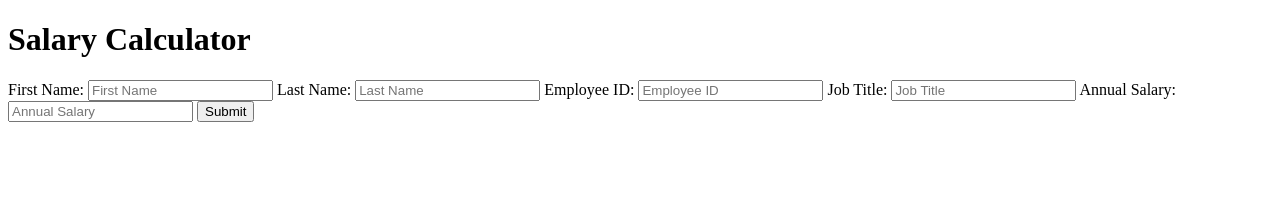
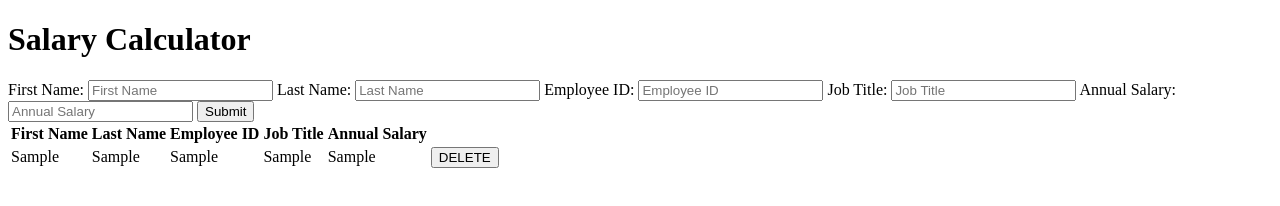
Before and after one commit to travisflak/jquery-salary-calculator, a plain HTML site: page index.html in a window 1280 px wide. Both pictures are taken after typing "Sample", "Sample", "Sample", "Sample", "Sample" into the empty fields and a click on the button "Submit". Drawn offline with Linux system fonts and the light colour scheme.

Commit message:
added buttonClicked to submitForm function and anded an empty operator to buttonClicked function

```diff
--- a/index.html
+++ b/index.html
@@ -28,7 +28,16 @@
             <input id="annualSalary"type="text" placeholder="Annual Salary"/>
             <button id="submitForm">Submit</button>
         </div>
-
+        <table>
+            <thead>
+                <th>First Name</th>
+                <th>Last Name</th>
+                <th>Employee ID</th>
+                <th>Job Title</th>
+                <th>Annual Salary</th>
+            </thead>
+            <tbody id=nameInput></tbody>
+        </table>
     </main>
 </body>
 </html>
--- a/scripts.js
+++ b/scripts.js
@@ -1,5 +1,5 @@
 console.log("hello from js");
-let formInfo = ["First Name", "Last Name", "ID", "Title", "Annual Salary"];
+// let formInfo = ["First Name", "Last Name", "ID", "Title", "Annual Salary"];
 
 let empInfo = [];
 
@@ -7,13 +7,13 @@ let empInfo = [];
 $(document).ready(onReady);
 
 function onReady(){
-    $('#Submit').on('click', buttonClicked); // event listener
     $('#submitForm').on('click', submitForm); // event listener
 
+
     //descendant selector with future descendants
-    $('#formInformation').on('click', '.submitBtn', deleteFunc); // event listener
+    // $('#formInformation').on('click', '.submitBtn', deleteFunc); // event listener
 
-    $('#formInformation').on('click', '.changeColor', changeColor); // event listener
+    // $('#formInformation').on('click', '.changeColor', changeColor); // event listener
 
 }
 
@@ -34,6 +34,7 @@ function submitForm(){
 
     //create a 1 time use object with the values from the inputs firstName and lastName
     let newEmpInfo = {
+
         firstNameKey: firstName,
         lastNameKey: lastName,
         empIDKey: empID,
@@ -50,9 +51,7 @@ function submitForm(){
     $('#jobTitle').val('');
     $('#annualSalary').val('');
 
-
-
-
+    buttonClicked();
 }
 
 
@@ -63,22 +62,31 @@ function deleteFunc(){
 }
 
 function buttonClicked(){
-    let ulFormInfo = $("#formInformation");
-
-    for(let i=0; i < formInfo.length; i++){
+    let ulFormInfo = $("#nameInput");
+    $('#nameInput').empty();
+    for(let i=0; i < empInfo.length; i++){
         ulFormInfo.append(`
-            <li> ${formInfo[i]}
-                <button class="submitBtn">DELETE</button>
-                <button class="changeColor">Change Color</button>
-            </li>`
-        );
+            <tr>
+                <td>${empInfo[i].firstNameKey}</td>
+                <td>${empInfo[i].lastNameKey}</td>
+                <td>${empInfo[i].empIDKey}</td>
+                <td>${empInfo[i].jobTitleKey}</td>
+                <td>${empInfo[i].annualSalaryKey}</td>
+                <td><button class="deleteBtn">DELETE</button></td>
+            </tr>
+        `)
     }
 }
 
-function changeColor(){
-    $(this).parent().toggleClass('pinkColor');
+// calculate monthly costs and append this to the to DOM
+function calculateTable(){
 
 }
 
+// function changeColor(){
+//     $(this).parent().toggleClass('pinkColor');
+
+//}
+
 
 // evntt #1
```
Lines whose indentation alone changed are shown as unchanged.
